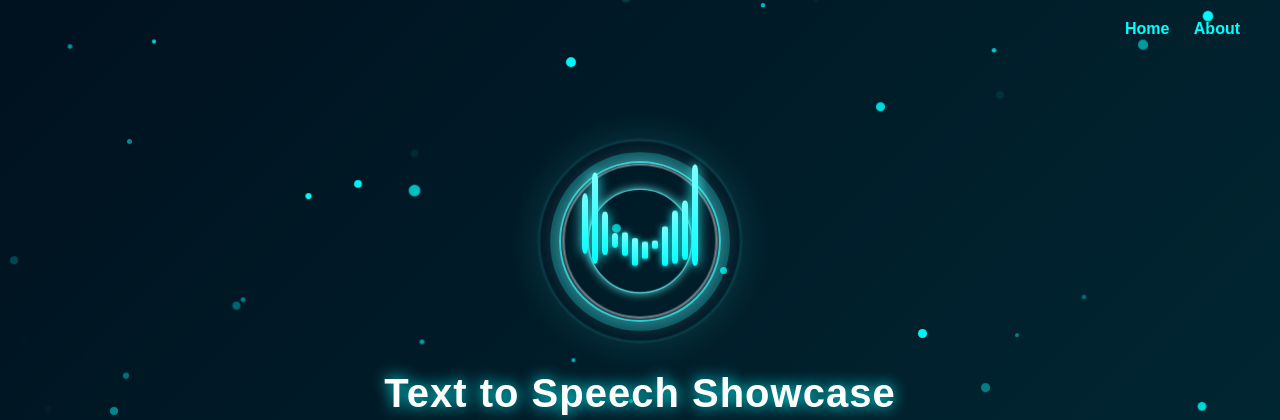
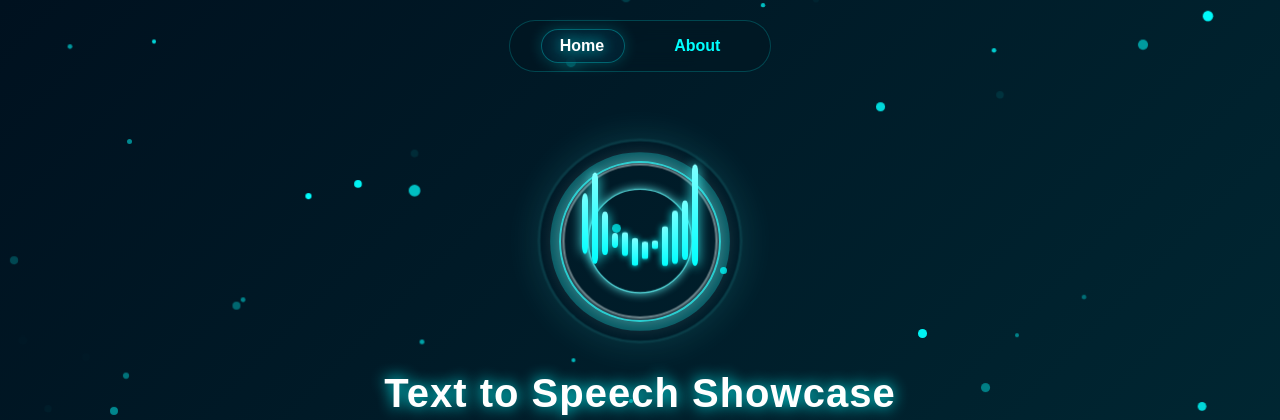
Before and after one commit to Shoaib1345/TexttoSpeech-, a Flask app: page / in a window 1280 px wide. Shown: the top 420 px of the page. Run offline with Flask 3, Linux system fonts and the light colour scheme.

Commit message:
updated header

```diff
--- a/templates/frontend/index.html
+++ b/templates/frontend/index.html
@@ -26,22 +26,64 @@
 
   header {
     position: fixed;
+    left: 0;
+    right: 0;
     top: 20px;
-    right: 40px;
-    font-size: 1rem;
+    text-align: center;
     z-index: 1000;
+  }
+
+  header nav {
+    display: inline-block;
+    margin: 0 auto;
+    position: relative;
+    background: rgba(0, 20, 30, 0.3);
+    border-radius: 50px;
+    padding: 8px 15px;
+    backdrop-filter: blur(10px);
+    border: 1px solid rgba(0, 255, 255, 0.2);
+  }
+
+  .glass-slider {
+    position: absolute;
+    top: 8px;
+    left: 15px;
+    height: calc(100% - 16px);
+    background: rgba(0, 40, 60, 0.6);
+    border-radius: 25px;
+    backdrop-filter: blur(15px);
+    border: 1px solid rgba(0, 255, 255, 0.3);
+    box-shadow: 0 0 15px rgba(0, 255, 255, 0.2);
+    transition: all 0.4s cubic-bezier(0.4, 0, 0.2, 1);
+    z-index: -1;
+  }
+
+  .nav-links {
+    display: flex;
+    position: relative;
+    z-index: 2;
   }
 
   header a {
     color: #00ffff;
     text-decoration: none;
-    margin-left: 20px;
+    margin: 0 15px;
     font-weight: 600;
-    transition: 0.3s;
+    transition: all 0.3s ease;
+    padding: 8px 20px;
+    border-radius: 20px;
+    position: relative;
+    z-index: 3;
   }
 
   header a:hover {
     text-shadow: 0 0 10px #00ffff;
+    color: #ffffff;
+  }
+
+  header a.active {
+    color: #ffffff;
+    text-shadow: 0 0 15px #00ffff;
   }
 
   .main-content {
@@ -292,8 +334,19 @@
       margin-bottom: 20px;
     }
 
+    header nav {
+      padding: 6px 12px;
+    }
+
     header a {
       margin: 0 10px;
+      padding: 6px 15px;
+    }
+
+    .glass-slider {
+      top: 6px;
+      left: 12px;
+      height: calc(100% - 12px);
     }
   }
 
@@ -315,14 +368,35 @@
       height: 180px;
       margin: 15px 0 25px 0;
     }
+
+    header nav {
+      padding: 5px 10px;
+    }
+
+    header a {
+      margin: 0 8px;
+      padding: 5px 12px;
+      font-size: 0.9rem;
+    }
+
+    .glass-slider {
+      top: 5px;
+      left: 10px;
+      height: calc(100% - 10px);
+    }
   }
 </style>
 </head>
 <body>
   <!-- Header -->
   <header>
-    <a href="/">Home</a>
-    <a href="/about">About</a>
+    <nav>
+      <div class="glass-slider"></div>
+      <div class="nav-links">
+        <a href="/" class="nav-link active">Home</a>
+        <a href="/about" class="nav-link">About</a>
+      </div>
+    </nav>
   </header>
 
   <!-- Main Content -->
@@ -408,6 +482,55 @@
         bar.style.height = `${randomHeight}px`;
       });
     }, 500);
+
+    // Glass slider navigation
+    document.addEventListener('DOMContentLoaded', function() {
+      const navLinks = document.querySelectorAll('.nav-link');
+      const glassSlider = document.querySelector('.glass-slider');
+
+      // Initialize slider position
+      function initializeSlider() {
+        const activeLink = document.querySelector('.nav-link.active');
+        if (activeLink) {
+          updateSliderPosition(activeLink);
+        }
+      }
+
+      function updateSliderPosition(link) {
+        const linkRect = link.getBoundingClientRect();
+        const navRect = link.closest('nav').getBoundingClientRect();
+
+        glassSlider.style.width = `${linkRect.width}px`;
+        glassSlider.style.left = `${linkRect.left - navRect.left}px`;
+      }
+
+      // Set initial position
+      initializeSlider();
+
+      // Add click event listeners
+      navLinks.forEach(link => {
+        link.addEventListener('click', function(e) {
+          e.preventDefault();
+
+          // Remove active class from all links
+          navLinks.forEach(l => l.classList.remove('active'));
+
+          // Add active class to clicked link
+          this.classList.add('active');
+
+          // Update slider position
+          updateSliderPosition(this);
+
+          // Optional: Navigate to the link after animation
+          setTimeout(() => {
+            window.location.href = this.getAttribute('href');
+          }, 400);
+        });
+      });
+
+      // Update slider on window resize
+      window.addEventListener('resize', initializeSlider);
+    });
   </script>
 </body>
 </html>
```
